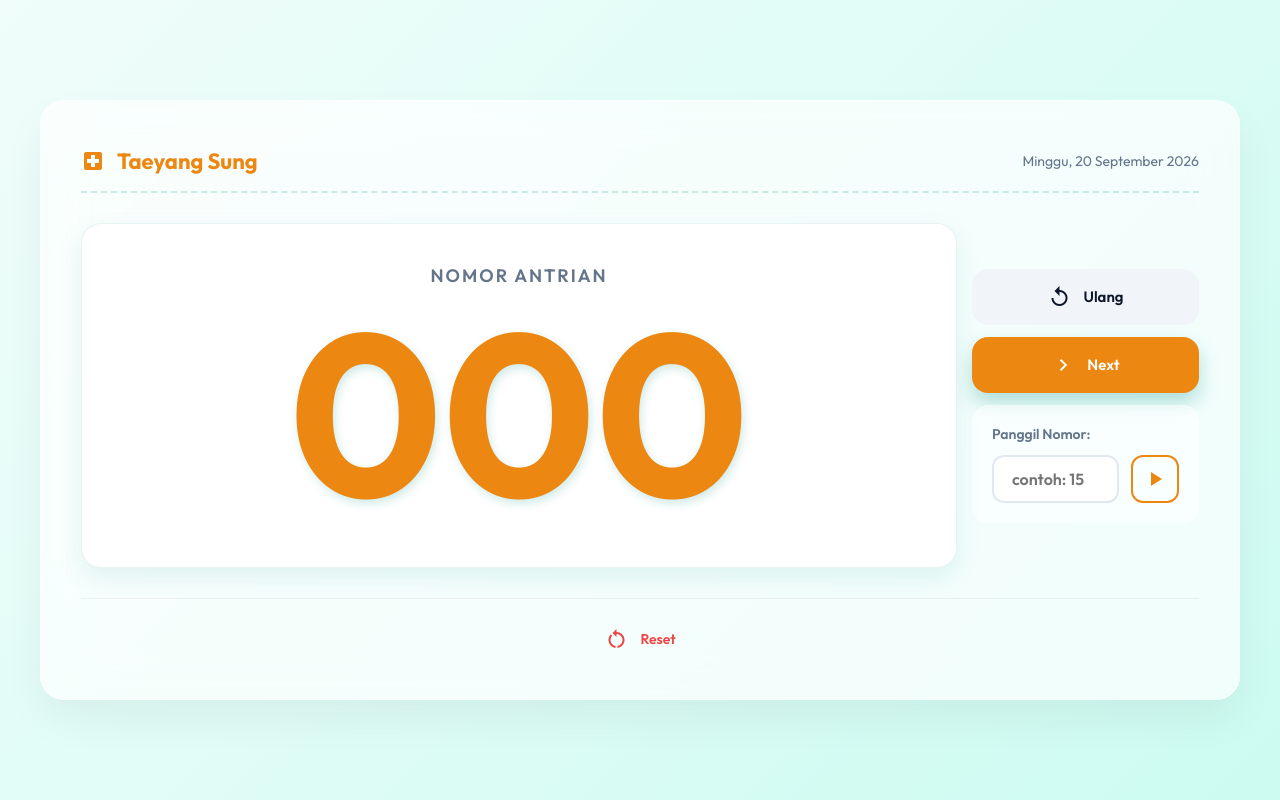
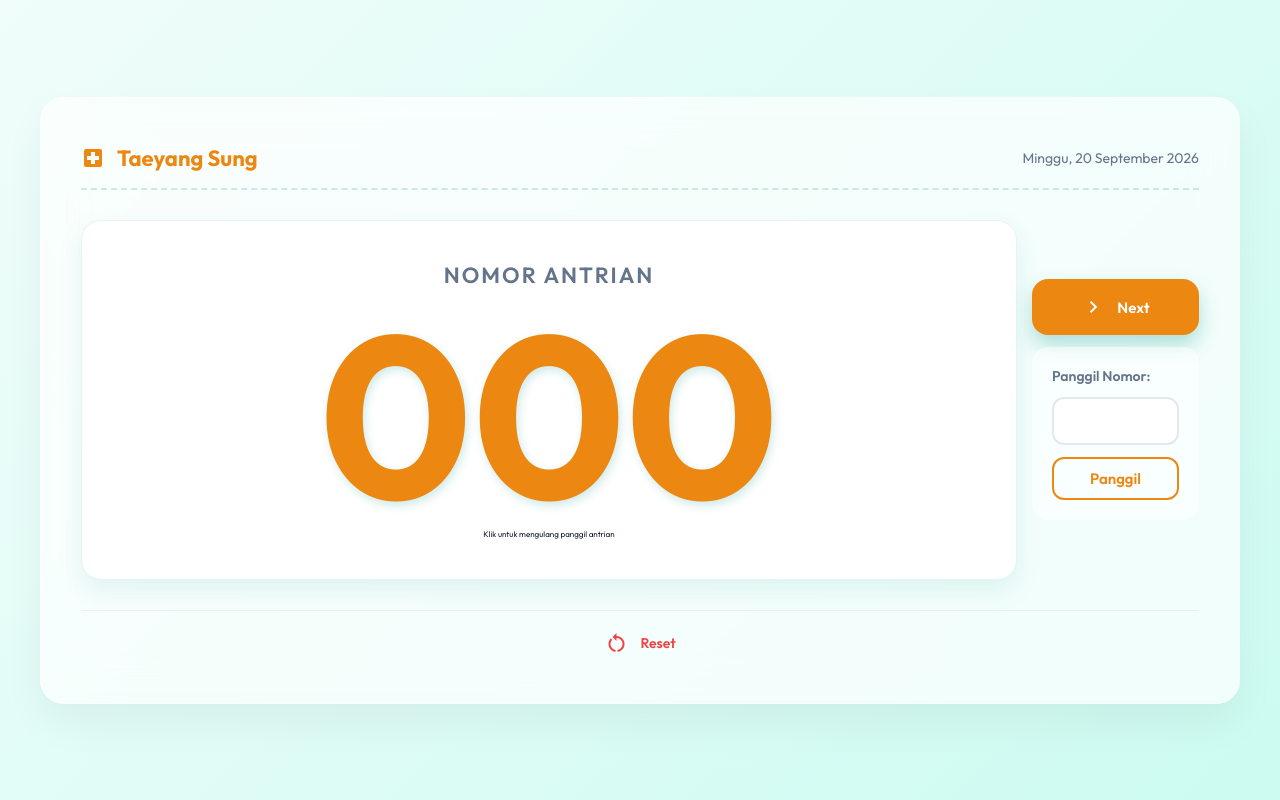
Before and after one commit to marchellin/TysQueueSystem, a plain HTML site: page index.html in a window 1280 px wide. Drawn offline with Linux system fonts and the light colour scheme.

Commit message:
make counter countainer clickable

```diff
--- a/index.html
+++ b/index.html
@@ -22,16 +22,17 @@
         </header>
 
         <main>
-            <div class="counter-display">
+            <div class="counter-display" id="counterZone">
                 <h3 class="subtitle">NOMOR ANTRIAN</h3>
                 <h2 id="currentNumberDisplay">000</h2>
+                <p class="micro-text">Klik untuk mengulang panggil antrian</p>
             </div>
 
             <div class="button-group">
-                <button id="btnPanggilUlang" class="btn secondary">
+                <!-- <button id="btnPanggilUlang" class="btn secondary">
                     <span class="material-icons">replay</span>
                     Ulang
-                </button><!-- TODO make listerner to number container -->
+                </button> -->
                 <button id="btnSelanjutnya" class="btn primary">
                     <span class="material-icons">navigate_next</span>
                     Next
@@ -39,9 +40,10 @@
                 <div class="manual-call">
                 <p>Panggil Nomor:</p>
                 <div class="input-group">
-                    <input type="number" id="manualNumber" min="1" max="999" placeholder="contoh: 15">
-                    <button id="btnPanggilManual" class="btn outline">
-                        <span class="material-icons">play_arrow</span>
+                    <input type="number" id="manualNumber" min="1" max="999">
+                    <button id="btnManualCall" class="btn outline">
+                        Panggil
+                        <!-- <span class="material-icons">play_arrow</span>  -->
                     </button>
                 </div>
             </div>
--- a/script.js
+++ b/script.js
@@ -1,8 +1,9 @@
 document.addEventListener('DOMContentLoaded', () => {
     const currentNumberDisplay = document.getElementById('currentNumberDisplay');
     const btnSelanjutnya = document.getElementById('btnSelanjutnya');
-    const btnPanggilUlang = document.getElementById('btnPanggilUlang');
-    const btnPanggilManual = document.getElementById('btnPanggilManual');
+    // const btnPanggilUlang = document.getElementById('btnPanggilUlang');
+    const counterZone = document.getElementById('counterZone');
+    const btnManualCall = document.getElementById('btnManualCall');
     const manualNumber = document.getElementById('manualNumber');
     const btnReset = document.getElementById('btnReset');
     const currentDateDisplay = document.getElementById('currentDate');
@@ -100,17 +101,24 @@ document.addEventListener('DOMContentLoaded', () => {
         speak(currentNumber);
     });
 
-    // button "Panggil Ulang" repeat the current queue number
-    btnPanggilUlang.addEventListener('click', () => {
+    // btnPanggilUlang.addEventListener('click', () => {
+    //     if (currentNumber > 0) {
+    //         speak(currentNumber);
+    //     } else {
+    //         alert("Belum ada antrian yang dipanggil hari ini.");
+    //     }
+    // });
+    // click the counter torepeat the current queue number
+    counterZone.addEventListener('click', () => {
         if (currentNumber > 0) {
             speak(currentNumber);
         } else {
             alert("Belum ada antrian yang dipanggil hari ini.");
         }
-    });
+});
 
     // button "Panggil Manual" call a specific queue number
-    btnPanggilManual.addEventListener('click', () => {
+    btnManualCall.addEventListener('click', () => {
         const newNumber = parseInt(manualNumber.value);
         if (!isNaN(newNumber) && newNumber > 0) {
             currentNumber = newNumber;
--- a/style.css
+++ b/style.css
@@ -93,13 +93,17 @@ main {
     text-align: center;
     box-shadow: 0 10px 25px rgba(13, 148, 136, 0.1);
     border: 1px solid rgba(13, 148, 136, 0.1);
+    cursor: pointer; /* make it clickable */
+}
+.counter-display:hover {
+  background-color: #f5f5f5;
 }
 
 .subtitle {
     color: var(--text-muted);
     font-weight: 600;
     letter-spacing: 2px;
-    font-size: 18px;
+    font-size: 22px;
     margin-bottom: 10px;
 }
 
@@ -109,6 +113,10 @@ main {
     color: var(--primary-color);
     line-height: 1;
     text-shadow: 2px 4px 10px rgba(13, 148, 136, 0.2);
+}
+.micro-text {
+  font-size: 0.5rem; /* Scales beautifully with user settings */
+  /* Or use absolute pixels if you want it locked: font-size: 10px; */
 }
 
 .controls {
@@ -126,7 +134,7 @@ main {
 
 .btn {
     display: inline-flex;
-    align-items: center;  /* make it in right side */
+    align-items: center;
     justify-content: center;
     gap: 12px;
     padding: 16px 20px;
@@ -154,14 +162,14 @@ main {
     transform: translateY(-2px);
 }
 
-.btn.secondary {
+/* .btn.secondary {
     background: var(--secondary-color);
     color: var(--text-main);
 }
 
 .btn.secondary:hover {
     background: var(--secondary-hover);
-}
+} */
 
 .btn.outline {
     background: transparent;
@@ -169,7 +177,6 @@ main {
     color: var(--primary-color);
     padding: 10px 10px;
     border-radius: 12px;
-    max-width: 60px;
 }
 
 .btn.outline:hover {
@@ -194,6 +201,7 @@ main {
 
 .input-group {
     display: flex;
+    flex-direction: column;
     gap: 12px;
 }
 
@@ -235,7 +243,7 @@ footer {
     display: flex;
     justify-content: center;
     border-top: 1px solid rgba(0, 0, 0, 0.05);
-    padding-top: 20px;
+    padding-top: 12px;
 }
 
 .btn.text-danger {
```
